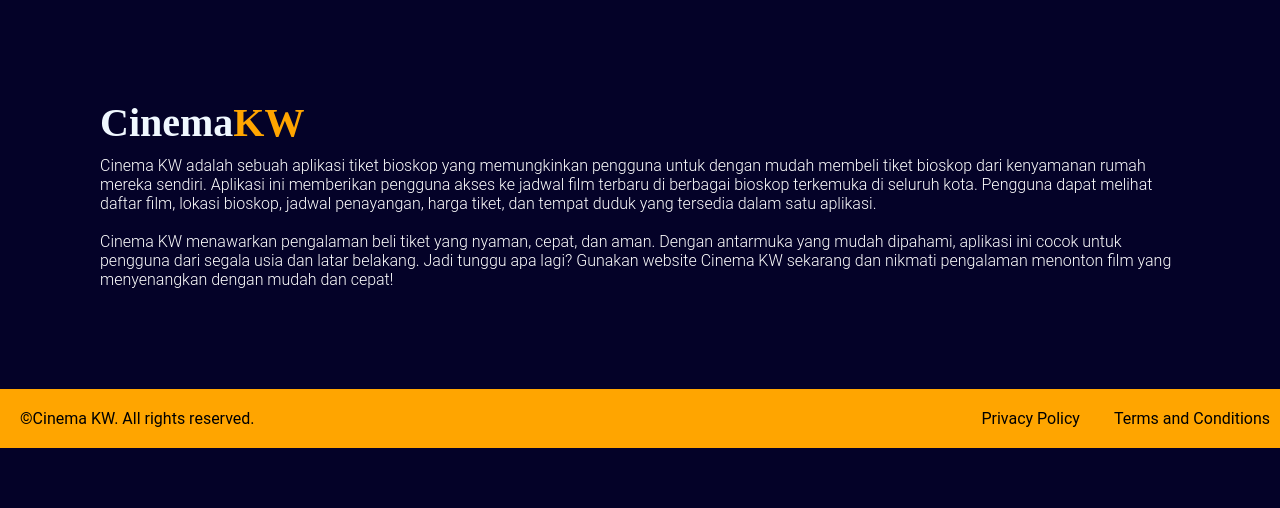
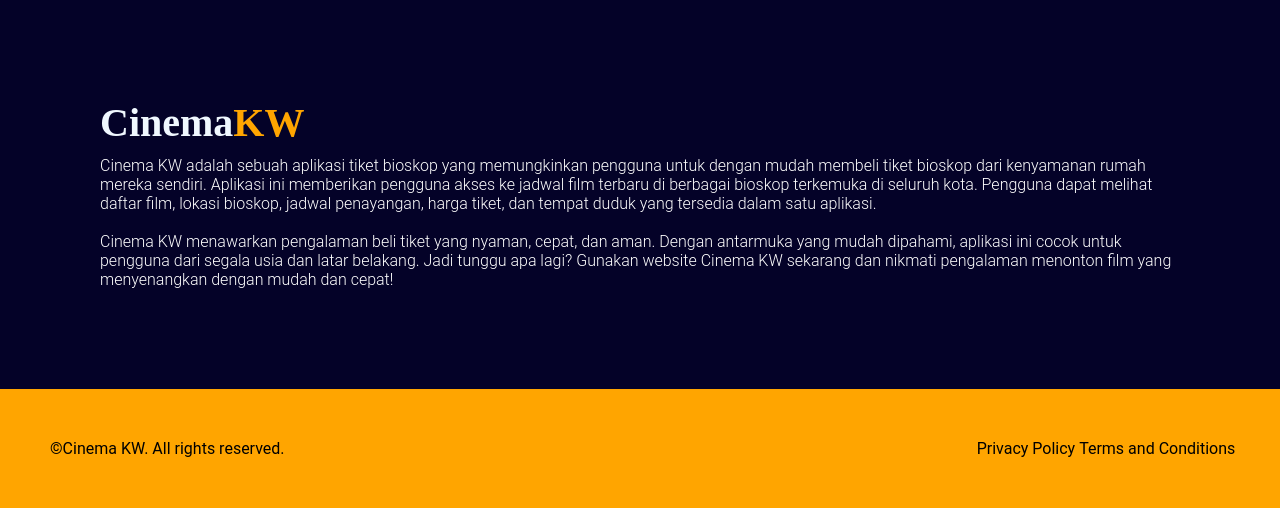
Before and after one commit to B1-Kelompok6/project-akhir-web, a PHP site: page /about_us.php in a window 1280 px wide. Shown: the part 1029-1537 px from the top of the page. Before the commit the page ends 1477 px from the top, so only its background shows below. Run offline with PHP 8.4, Linux system fonts and the light colour scheme.

Commit message:
merapikan beberapa posisi html

```diff
--- a/about_us.php
+++ b/about_us.php
@@ -42,3 +42,6 @@
     <script src="js/script.js"></script>
 
     <?php include 'footer.php'; ?>
+
+</body>
+</html>
--- a/footer.php
+++ b/footer.php
@@ -15,16 +15,17 @@
 
 <style>
 footer {
+  /* margin-top:-40px; */
   background-color: orange;
   color: black;
-  padding: 20px;
+  padding: 50px;
   display: flex;
   justify-content: space-between;
   align-items: center;
   position: inherit;
   bottom: 0;
   left: 0;
-  width: 100%;
+  width: 92.6%;
   box-shadow: 0 7px 10px 0 black;
 }
 
@@ -50,7 +51,6 @@ footer {
 
 .footer-links li {
   display: inline-block;
-  margin-right: 30px;
 }
 
 .footer-links a {
--- a/upcoming_page.php
+++ b/upcoming_page.php
@@ -61,5 +61,6 @@
         mysqli_close($conn);
         ?>
     </div>
+    <?php include "footer.php"?>
 </body>
 </html>
--- a/user_page.php
+++ b/user_page.php
@@ -86,5 +86,6 @@ if (mysqli_num_rows($query2) > 0) {
         mysqli_close($conn);
         ?>
     </div>
+    <?php include "footer.php"?>
 </body>
 </html>
--- a/user_page2.php
+++ b/user_page2.php
@@ -83,3 +83,6 @@ $email = $_SESSION['email'];
         mysqli_close($conn);
         ?>
     </div>
+    <?php include "footer.php"?>
+</body>
+</html>
--- a/user_page3.php
+++ b/user_page3.php
@@ -62,5 +62,6 @@ if(!isset($_SESSION['email']) || $_SESSION['role'] != 'pembeli'){
     </section>
 
     <script src="js/script.js"></script>
+    <?php include "footer.php"?>
 </body>
 </html>
```
